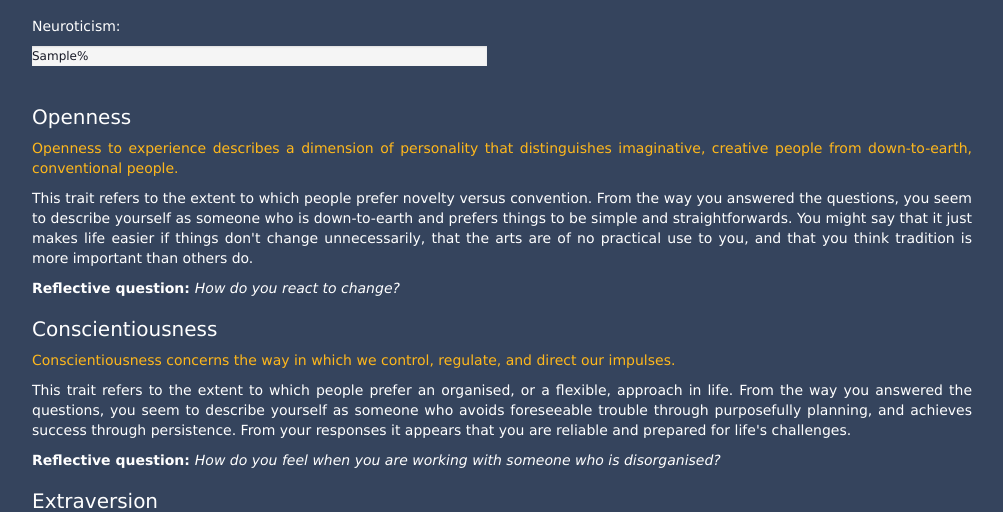
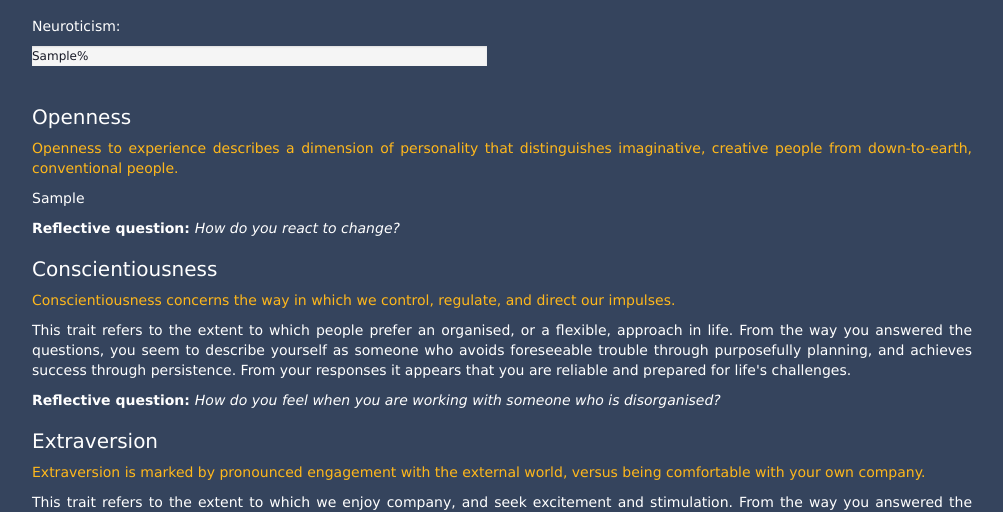
Before and after one commit to bhandariroshan/personalitytest, a Django app: template fbstats/templates/result.html in a window 1280 px wide. Shown: the part 504-1016 px from the top of the page, without its empty margins (138-1141 px from the left). Run offline with Django 3.2, Linux system fonts and the light colour scheme; the template is opened without the code that fills it: most values are stand-ins (such as "Sample title", 1, 10 or a date in 2020); some libraries are stand-ins or nearby versions; some web fonts are replaced.

Commit message:
result display change

```diff
--- a/fbstats/templates/result.html
+++ b/fbstats/templates/result.html
@@ -59,19 +59,7 @@
                 imaginative,
                 creative people from down-to-earth, conventional people.</p>
 
-                <p>This trait refers to the extent to which people prefer novelty versus convention. From the
-                    way you
-                    answered
-                    the questions, you seem to describe yourself as someone who is down-to-earth and prefers
-                    things to
-                    be simple
-                    and straightforwards. You might say that it just makes life easier if things don't
-                    change
-                    unnecessarily,
-                    that the arts are of no practical use to you, and that you think tradition is more important
-                    than
-                    others
-                    do.</p>
+                <p>{{text.0}}</p>
 
                 <p><strong>Reflective question: </strong><em>How do you react to change?</em></p>
 
--- a/fbstats/templates/test.html
+++ b/fbstats/templates/test.html
@@ -4,7 +4,7 @@
 {% block title %}Welcome{% endblock title %}
 
 {% block content %}
-
+    {% csrf_token %}
 <div class="wrapper sidenav-closed" ng-class="{ &#39;true&#39;: &#39;sidenav-opened&#39;, &#39;false&#39;: &#39;sidenav-closed&#39; }[layoutController.showMainMenu]">
 
 
@@ -65,6 +65,7 @@
 
 <script src="https://cdnjs.cloudflare.com/ajax/libs/jquery/3.2.1/jquery.min.js"></script>
 <script type="text/javascript">
+
     var question_number = '{{qno|safe}}';
     var questionid = '{{qid|safe}}';
     var percentage = '{{percentage}}';
--- a/mainapp/admin.py
+++ b/mainapp/admin.py
@@ -38,3 +38,9 @@ class PSYPTItemAdmin(admin.ModelAdmin):
     list_display = (
        "content", "psy_pt_domain",  "item_num_1", "keyed"
     )
+
+@admin.register(PSYPTResultDef)
+class PSYPTItemAdmin(admin.ModelAdmin):
+    list_display = (
+       "score", "psy_pt_domain",  "score_desc"
+    )
--- a/mainapp/models.py
+++ b/mainapp/models.py
@@ -134,8 +134,6 @@ class PSYPTResultDef(models.Model):
     # Foreigin Key to PSYPTDomain
     psy_pt_domain =  models.ForeignKey(PSYPTDomain)
 
-    exam = models.ForeignKey(PSYPTHist)
-
     # manager
     objects = PSYPTResultDefManager()
 
```
Also changed, not shown: config/settings/base.py (+10 -10 lines), mainapp/views.py (+12 -11 lines), mainapp/migrations/0010_remove_psyptresultdef_exam.py (added).
